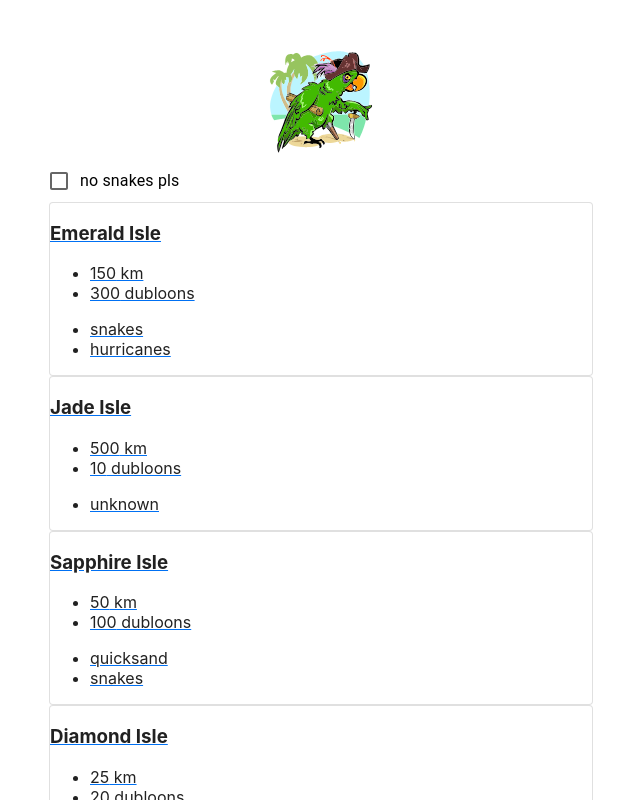
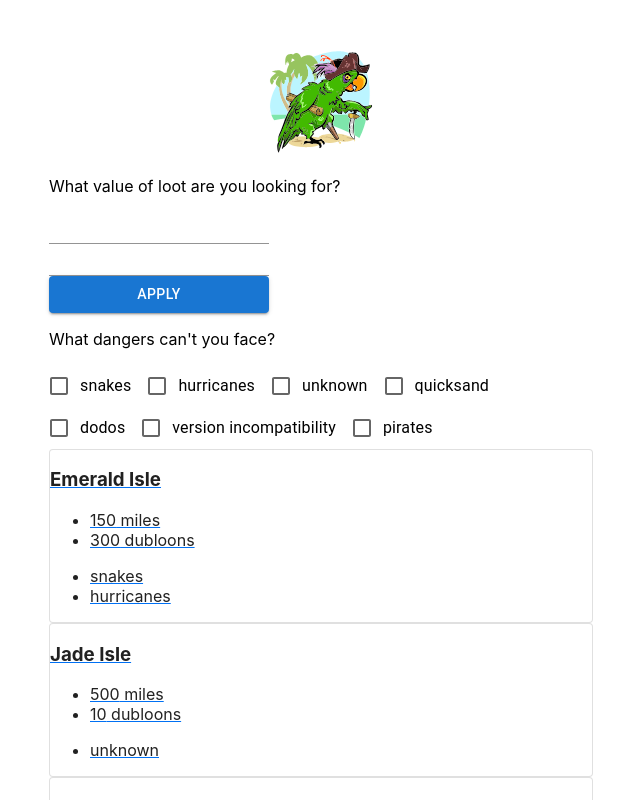
Before and after one commit to george-kirby/looty, a Next.js app: page /loots in a window 1280 px wide. Shown: the top 800 px of the page, without its empty margins (319-959 px from the left). Built offline with nearby package versions, Linux system fonts and the light colour scheme.

Commit message:
add value filter

```diff
--- a/components/LootCard.js
+++ b/components/LootCard.js
@@ -18,7 +18,7 @@ export default function LootCard( { loot } ) {
                 /> */}
                 <h3>{loot.title}</h3>
                 <ul>
-                    <li>{loot.distance} km</li>
+                    <li>{loot.distance} miles</li>
                     <li>{loot.value} dubloons</li>
                 </ul>
                 <ul className="dangers-list">
--- a/components/LootsFilterBar.js
+++ b/components/LootsFilterBar.js
@@ -1,8 +1,12 @@
 import React, { useState, useEffect } from "react"
-import { Checkbox, FormControlLabel } from '@mui/material';
+import { Checkbox, FormControl, FormControlLabel, Input, Button } from '@mui/material';
 
 
-export default function LootsFilterBar( { allLootsData, activeFilters, setActiveFilters, unwantedDangers, setUnwantedDangers } ) {
+export default function LootsFilterBar( { allLootsData, activeFilters, setActiveFilters } ) {
+
+    const [minValueField, setMinValueField] = useState(0)
+    const [maxValueField, setMaxValueField] = useState(10000)
+
 
     const [allDangers, setAllDangers] = useState(() => {
         const allDangersInitial = []
@@ -14,43 +18,54 @@ export default function LootsFilterBar( { allLootsData, activeFilters, setActive
         return allDangersInitial
     });
 
-    // const toggleDanger = (event, value) => {
-    //     if (value) {
-    //         setUnwantedDangers([...unwantedDangers, "snakes"])
-    //         // setFilters({...setFilters, })
-    //     } else {
-    //         const snakesAcceptable = [...unwantedDangers]
-    //         const index = snakesAcceptable.indexOf("snakes");
-    //             if (index > -1) {
-    //                 snakesAcceptable.splice(index, 1);
-    //             }
-    //         setUnwantedDangers(snakesAcceptable)
-    //     }
-    // }
-
-    const toggleSnakes = (event, value) => {
-        console.log("🚀 ~ file: LootsFilterBar.js ~ line 21 ~ toggleSnakes ~ event", event)
-        if (value) {
-            setUnwantedDangers([...unwantedDangers, "snakes"])
-            // setFilters({...setFilters, })
-        } else {
-            const snakesAcceptable = [...unwantedDangers]
-            const index = snakesAcceptable.indexOf("snakes");
-                if (index > -1) {
-                    snakesAcceptable.splice(index, 1);
-                }
-            setUnwantedDangers(snakesAcceptable)
-        }
+    const handleMinValueChange = (event) => {
+        setMinValueField(parseInt(event.target.value) || 0)
     }
 
-    // update loots accordingly
-    // const applyChanges = () => {
-    //     setFilteredLoots(filters)
-    // }
+    const handleMaxValueChange = (event) => {
+        setMaxValueField(parseInt(event.target.value) || 10000)
+    }
+
+    const applyValueFilter = () => {
+        console.log("running applyValueFilter")
+        setActiveFilters({...activeFilters, minValue: minValueField, maxValue: maxValueField})
+    }
+
+    const toggleDanger = (danger, value) => {
+        const newUnwantedDangers = [...activeFilters.unwantedDangers]
+        if (value) {
+            newUnwantedDangers.push(danger)
+        } else {
+            const index = newUnwantedDangers.indexOf(danger);
+                if (index > -1) {
+                    newUnwantedDangers.splice(index, 1);
+                }
+            }
+        setActiveFilters({...activeFilters, unwantedDangers: newUnwantedDangers})
+    }
 
     return (
         <div>
-            <FormControlLabel control={<Checkbox />} label="no snakes pls" onChange={toggleSnakes} />
+            <div className="value-input">
+                <p>What value of loot are you looking for?</p>
+                <div className="value-inputs-container">
+                    <FormControl>
+                        <Input type="number" min="0" max="10000" label="Min value (dubloons)" onChange={handleMinValueChange} />
+                        <Input type="number" min="0" max="10000" label="Max value (dubloons)" onChange={handleMaxValueChange} />
+                        <Button variant="contained" type="submit" onClick={applyValueFilter}>Apply</Button>
+                    </FormControl>
+
+                </div>
+            </div>
+            <div className="distance-input"></div>
+            <div className="dangers-inputs">
+                <p>What dangers can't you face?</p>
+                {allDangers.map((danger, index) => {
+                    return (
+                        <FormControlLabel key={index} control={<Checkbox />} label={danger} onChange={(event, value) => toggleDanger(danger, value)} />
+                    )
+                })}
+            </div>
         </div>
     )
 }
--- a/pages/loots/index.js
+++ b/pages/loots/index.js
@@ -16,29 +16,28 @@ export async function getStaticProps() {
 export default function LootsIndex( { allLootsData }) {
     const [activeFilters, setActiveFilters] = useState({
         minValue: 0,
-        maxValue: null,
+        maxValue: 10000,
         minDistance: 0,
-        maxDistance: null,
+        maxDistance: 1000,
         unwantedDangers: []
     });
-    const [unwantedDangers, setUnwantedDangers] = useState([]);
     const [filteredLoots, setFilteredLoots] = useState(allLootsData);
 
     useEffect(() => {
+        console.log("useEffect triggered")
         const newFilteredLoots = allLootsData.filter(loot => {
-            const dangersOk = !loot.dangers.some(danger => unwantedDangers.includes(danger))
-            return dangersOk
+            const valueOk = (loot.value >= activeFilters.minValue) && (loot.value <= activeFilters.maxValue)
+            const dangersOk = !loot.dangers.some(danger => activeFilters.unwantedDangers.includes(danger))
+            return (valueOk && dangersOk)
             // return dangersOk && distanceOk && valueOk
         })
         setFilteredLoots(newFilteredLoots)
-        // when LootsFilterBar applies changes for all filters, not just unwantedDangers
-        // }, [newFilters]);
-        }, [unwantedDangers]);
+        }, [activeFilters]);
 
     return (
         <Layout>
             <main>
-            <LootsFilterBar { ...{ allLootsData, activeFilters, setActiveFilters, unwantedDangers, setUnwantedDangers } }/>
+            <LootsFilterBar { ...{ allLootsData, activeFilters, setActiveFilters } }/>
             <LootCardsList loots={filteredLoots} />
 
             </main>
```
